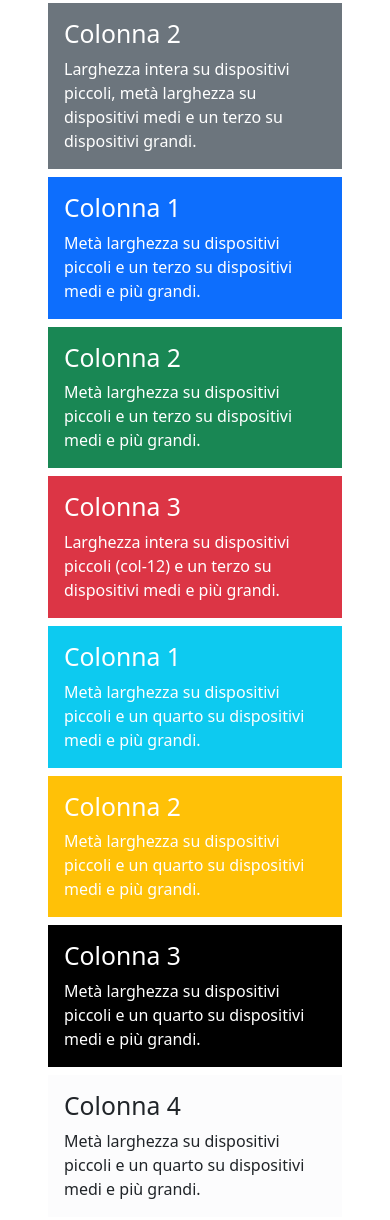
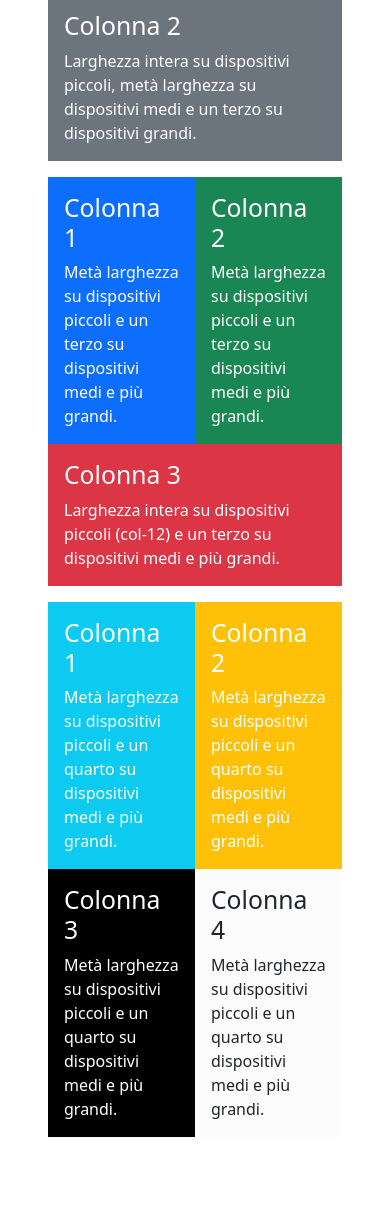
Before and after one commit to EdoardoProstamo/htmlcss-bootstrap-layout, a plain HTML site: page index.html in a window 390 px wide. Shown: the part 341-1561 px from the top of the page. After the commit the page ends 1526 px from the top, so only its background shows below. Drawn offline with nearby package versions, Linux system fonts and the light colour scheme.

Commit message:
feat: mobile completato

```diff
--- a/index.html
+++ b/index.html
@@ -10,53 +10,53 @@
 <body>
 
     <!-- Pagina intera -->
-    <div class="p-5">
+    <div class="p-5 d-flex flex-column">
         <!-- Prima sezione -->
-        <div class="">
+        <div>
             <h1>Bootstrap 5 Responsive Grid</h1>
             <article>Layout a griglia con diversi breakpoint (sm, md, lg)</article>
         </div>
         <!-- Seconda sezione -->
         <div>
-            <div class="p-3 mb-2 bg-light-subtle text-dark">
+            <div class="p-3 bg-light-subtle text-dark">
                 <h2>Colonna 1</h2>
                 <article>Larghezza intera su dispositivi piccoli, metà larghezza su dispositivi medi e un terzo su dispositivi grandi.</article>
             </div>
-            <div class="p-3 mb-2 bg-secondary text-white">
+            <div class="p-3 mb-3 bg-secondary text-white">
                 <h2>Colonna 2</h2>
                 <article>Larghezza intera su dispositivi piccoli, metà larghezza su dispositivi medi e un terzo su dispositivi grandi.</article>
             </div>
         </div>
         <!-- Terza sezione -->
-        <div>
-            <div class="p-3 mb-2 bg-primary text-white">
+        <div class="d-flex flex-wrap">
+            <div class="p-3 bg-primary text-white col-6">
                 <h2>Colonna 1</h2>
                 <article>Metà larghezza su dispositivi piccoli e un terzo su dispositivi medi e più grandi.</article>
             </div>
-            <div class="p-3 mb-2 bg-success text-white">
+            <div class="p-3 bg-success text-white col-6">
                 <h2>Colonna 2</h2>
                 <article>Metà larghezza su dispositivi piccoli e un terzo su dispositivi medi e più grandi.</article>
             </div>
-            <div class="p-3 mb-2 bg-danger text-white">
+            <div class="p-3 mb-3 bg-danger text-white col-12">
                 <h2>Colonna 3</h2>
                 <article>Larghezza intera su dispositivi piccoli (col-12) e un terzo su dispositivi medi e più grandi.</article>
             </div>
         </div>
         <!-- Quarta sezione sezione -->
-        <div>
-            <div class="p-3 mb-2 bg-info text-white">
+        <div class="d-flex flex-wrap">
+            <div class="p-3 bg-info text-white col-6">
                 <h2>Colonna 1</h2>
                 <article>Metà larghezza su dispositivi piccoli e un quarto su dispositivi medi e più grandi.</article>
             </div>
-            <div class="p-3 mb-2 bg-warning text-white">
+            <div class="p-3 bg-warning text-white col-6">
                 <h2>Colonna 2</h2>
                 <article>Metà larghezza su dispositivi piccoli e un quarto su dispositivi medi e più grandi.</article>
             </div>
-            <div class="p-3 mb-2 bg-black text-white">
+            <div class="p-3 bg-black text-white col-6">
                 <h2>Colonna 3</h2>
                 <article>Metà larghezza su dispositivi piccoli e un quarto su dispositivi medi e più grandi.</article>
             </div>
-            <div class="p-3 mb-2 bg-light-subtle text-dark">
+            <div class="p-3 bg-light-subtle text-dark col-6">
                 <h2>Colonna 4</h2>
                 <article>Metà larghezza su dispositivi piccoli e un quarto su dispositivi medi e più grandi.</article>
             </div>
```
